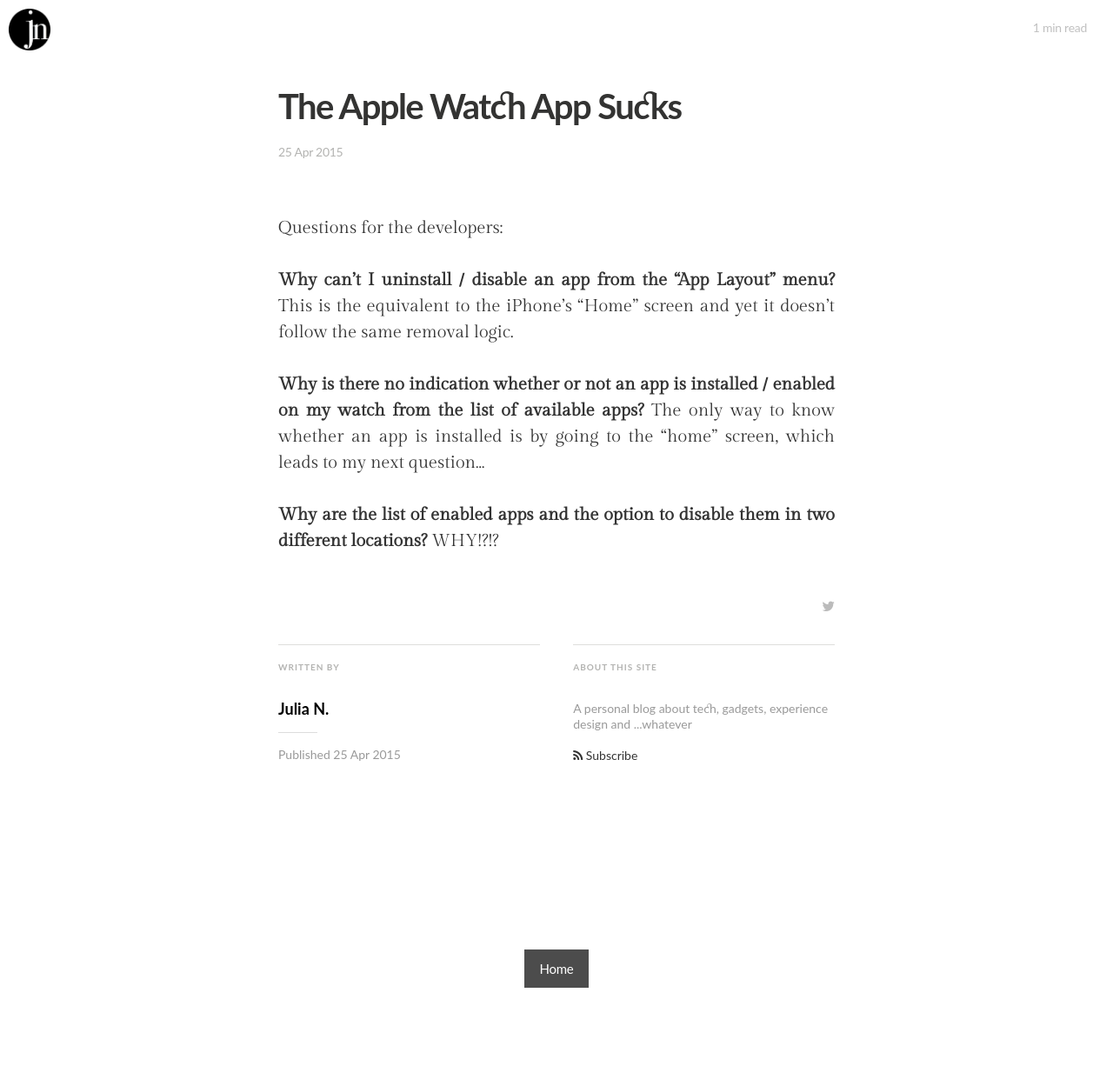
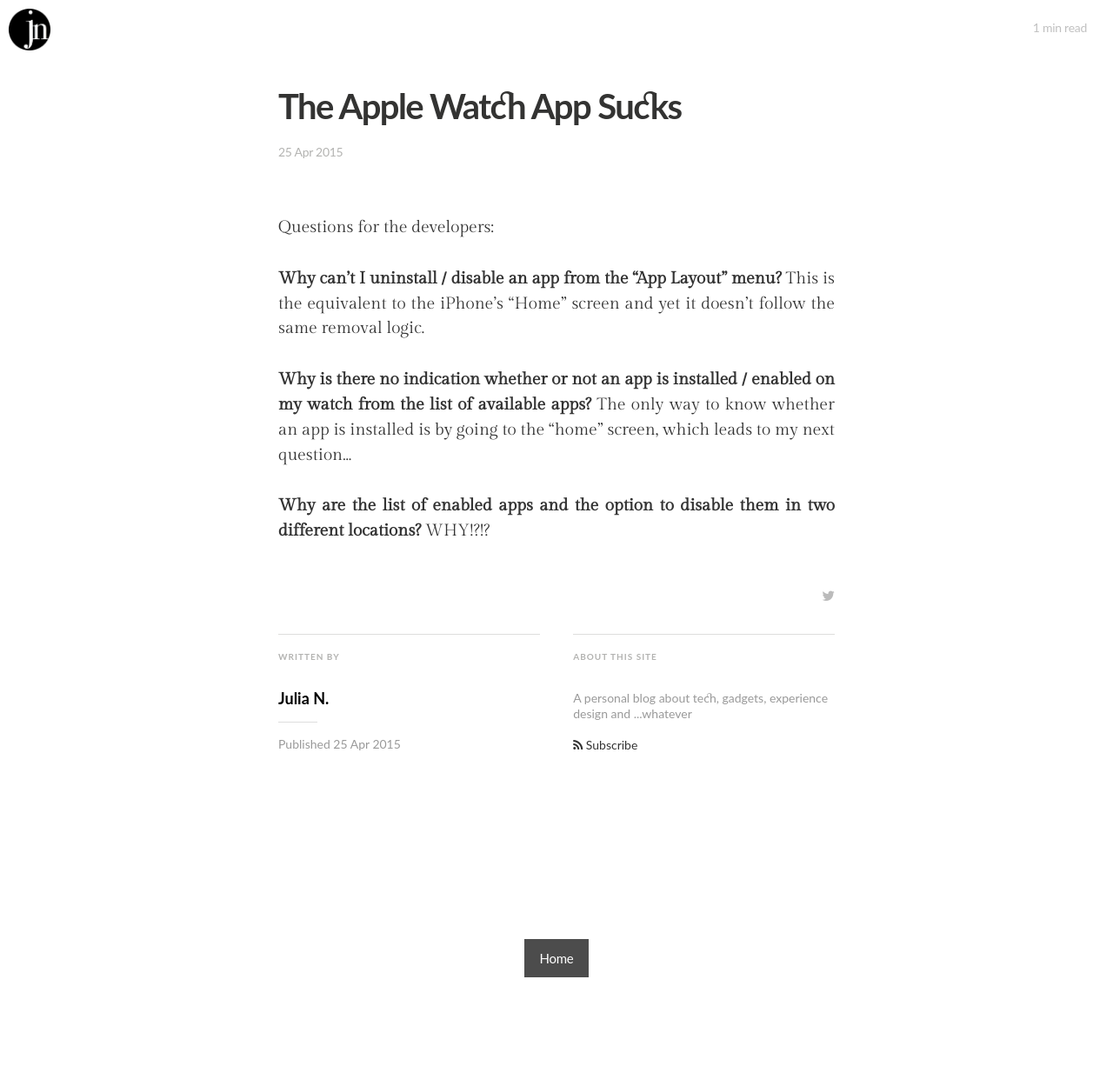
Before and after one commit to uxjulia/jekyll-blog, a Jekyll site: the page built from _posts/2015-04-25-apple-watch-app.md, in a window 1280 px wide. Shown: the whole page at 87% size. Built offline with Jekyll 4.4.1, drawn with Linux system fonts in a browser that asks for light colours; nearby versions of some CDN libraries; some web fonts are replaced; Markdown is read by kramdown in place of the engine named in the settings.

Commit message:
change font size to em

```diff
--- a/css/main.sass
+++ b/css/main.sass
@@ -490,7 +490,7 @@
     p
       font-weight: 400
       font-style: normal
-      font-size: 20px
+      font-size: 1.2em
       line-height: 1.5
       margin: 0
       padding-bottom: 30px
```
